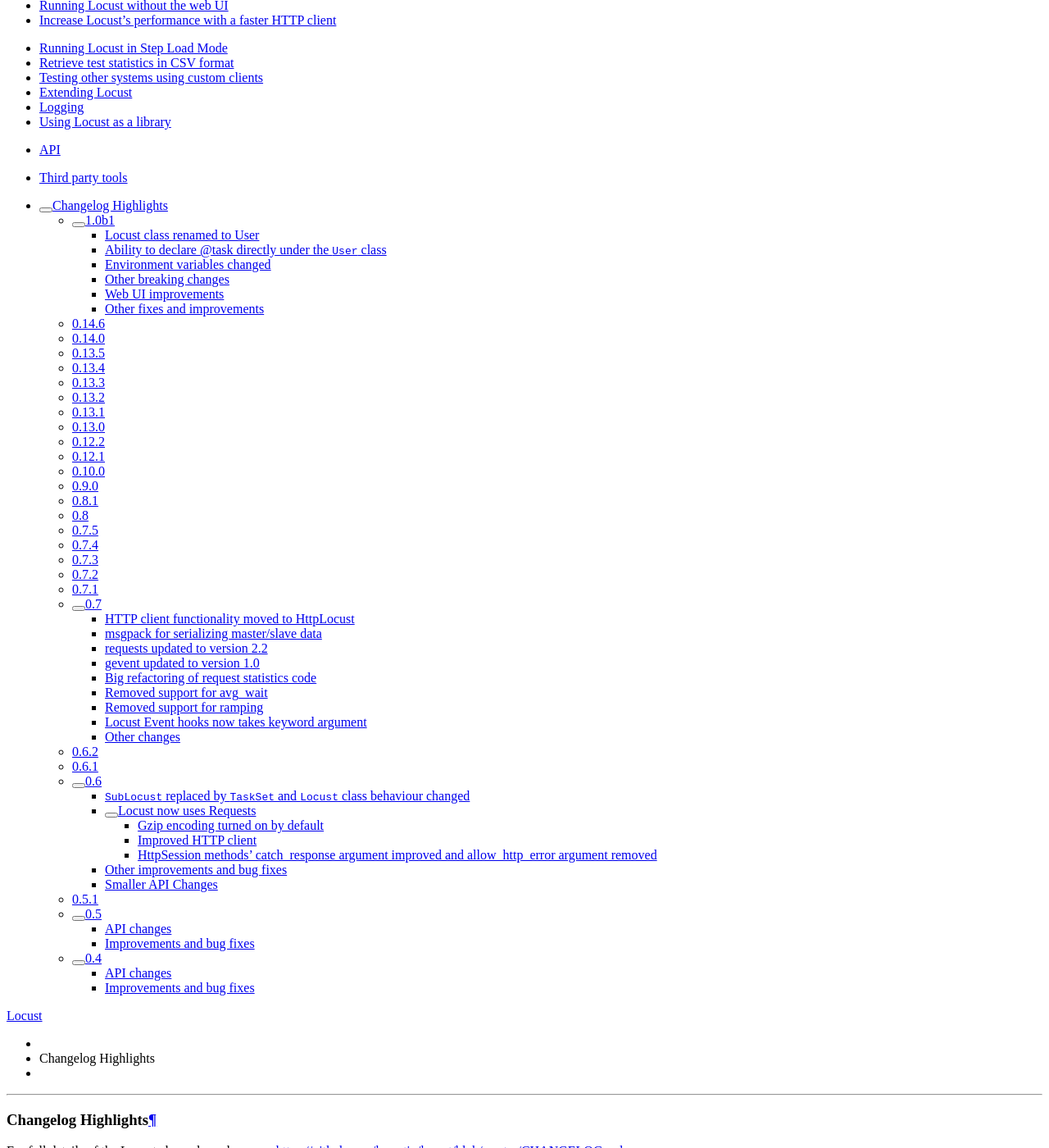
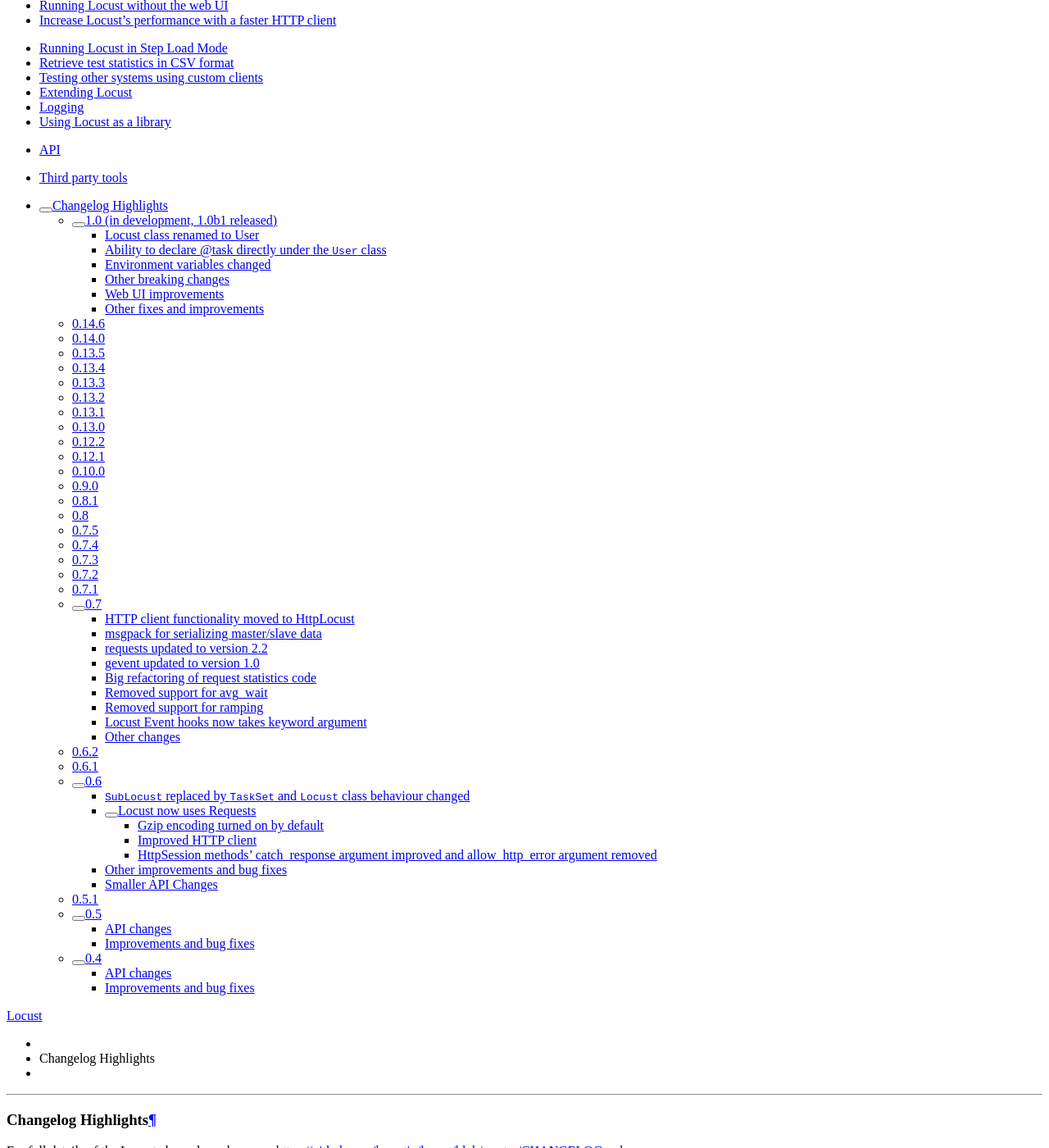
Before and after one commit to locustio/locust, a Sphinx documentation site: the page built from docs/changelog.rst, in a window 1280 px wide and 1400 px high, scrolled down 241 px. Shown: the whole window at 82% size. Built offline with Sphinx 7.4.7 and the Read the Docs theme 2.0.0, drawn with Linux system fonts in a browser that asks for light colours; the version number is read from the project's files by our own code; some of the changed text lies outside the part shown.

```diff
--- a/docs/changelog.rst
+++ b/docs/changelog.rst
@@ -4,8 +4,8 @@
 
 For full details of the Locust changelog, please see https://github.com/locustio/locust/blob/master/CHANGELOG.md
 
-1.0b1
-=====
+1.0 (in development, 1.0b1 released)
+====================================
 
 This version contains some breaking changes.
 
```
Also changed, not shown: other parts of docs/changelog.rst (+1 -0 lines).
